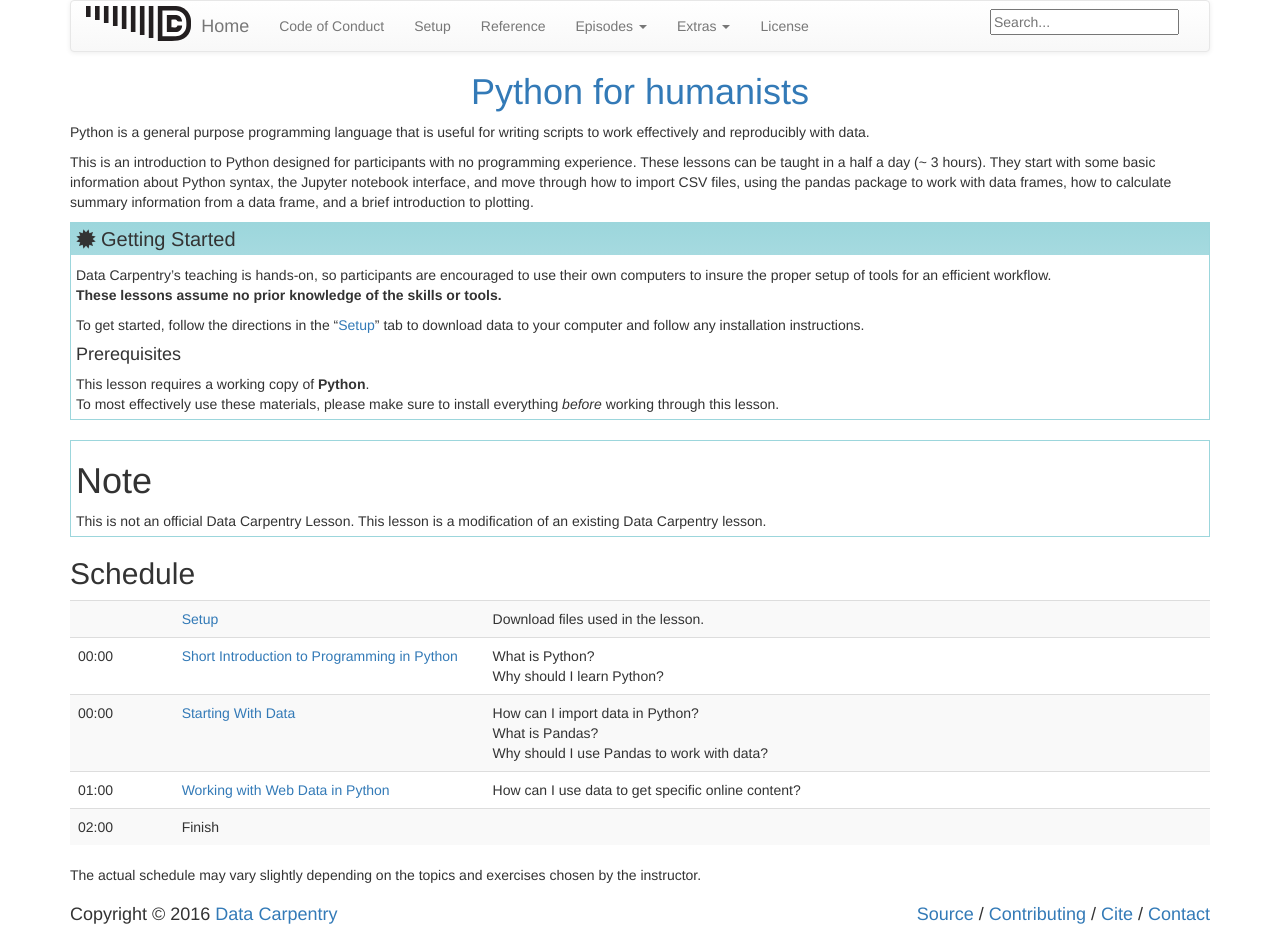
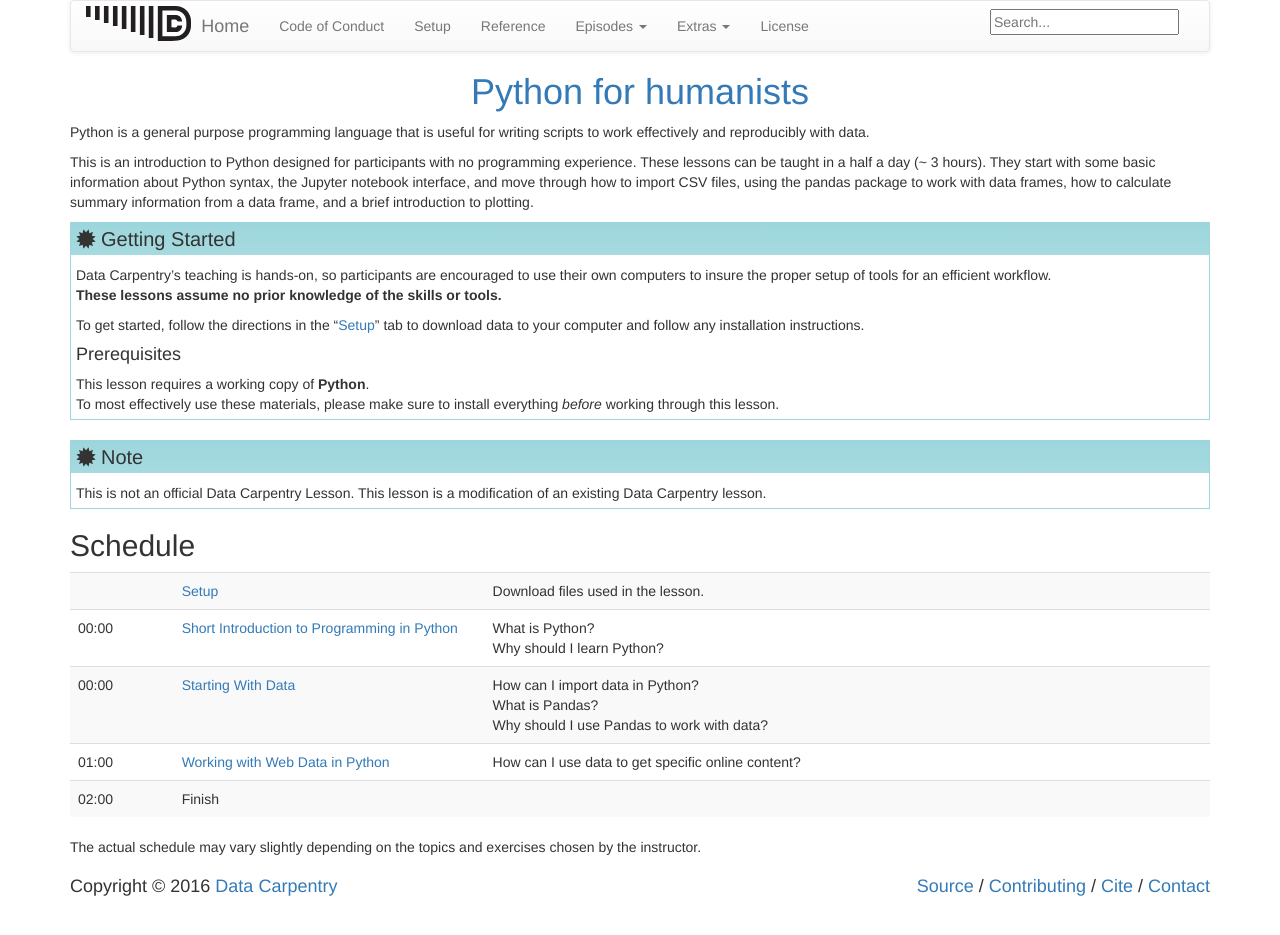
Before and after one commit to caltechlibrary/python-humanities-lesson, a Jekyll site: the page built from index.md, in a window 1280 px wide. Built offline with Jekyll 4.4.1, drawn with Linux system fonts in a browser that asks for light colours; after the commit the page ends 907 px from its top, so only the background shows below that.

```diff
--- a/index.md
+++ b/index.md
@@ -27,6 +27,6 @@ experience. These lessons can be taught in a half a day (~ 3 hours). They start
 > everything *before* working through this lesson.
 {: .prereq}
 
-> # Note
+> ## Note
 > This is not an official Data Carpentry Lesson.  This lesson is a modification of an existing Data Carpentry lesson.
 {: .prereq}
```
